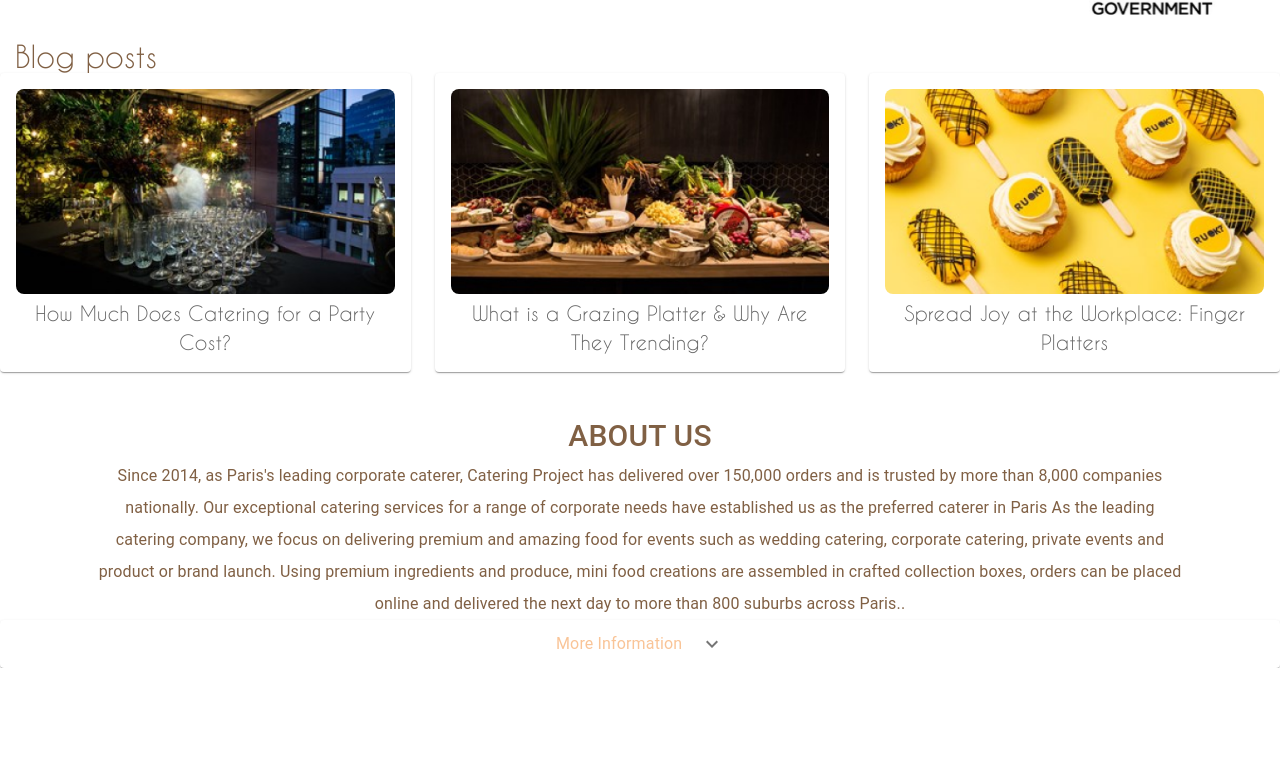
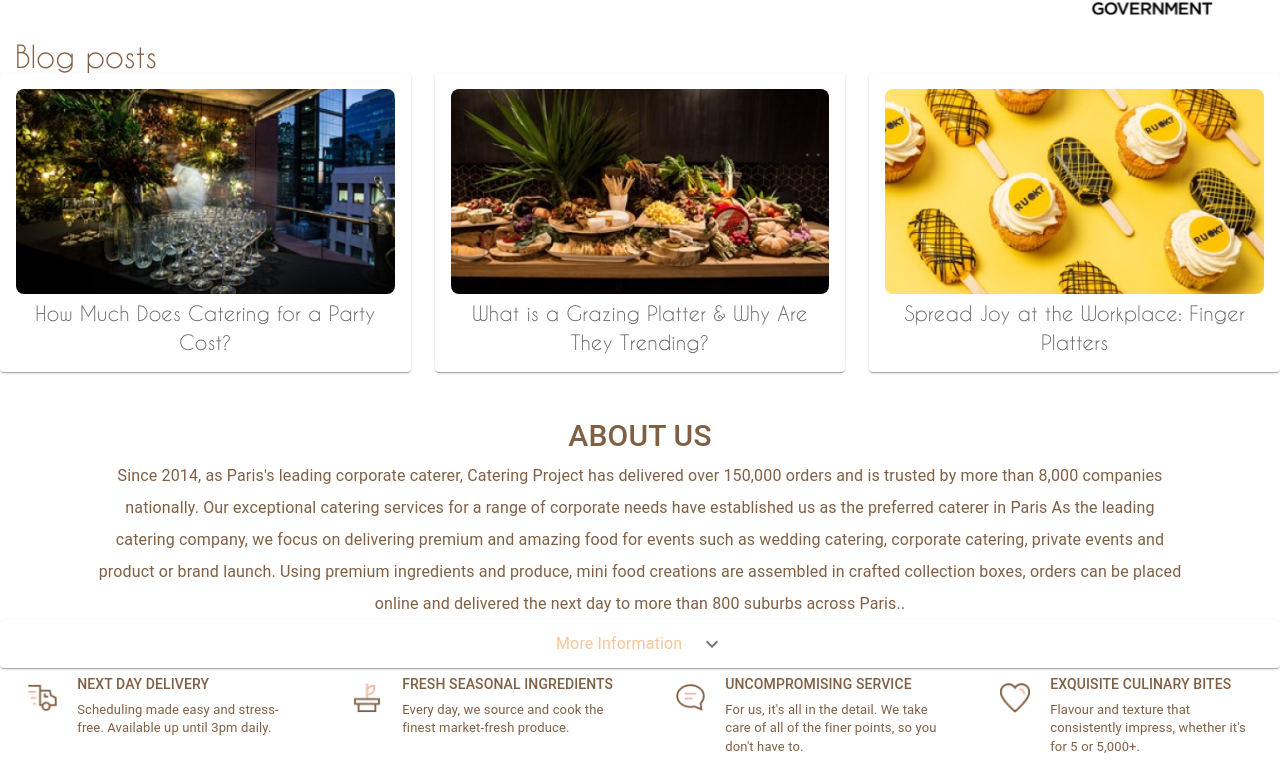
Before and after one commit to RovdoSophiya/SVC, a React (Create React App) app in the folder client/: page / in a window 1280 px wide. Shown: the part 2342-3122 px from the top of the page. Before the commit the page ends 3010 px from the top, so only its background shows below. Built offline with nearby package versions, Linux system fonts and the light colour scheme.

Commit message:
init: add description component

```diff
--- /dev/null
+++ b/client/src/assets/pages/_components/description/description.jsx
@@ -0,0 +1,84 @@
+import React from "react";
+import { Box, Card, CardContent, CardMedia, Typography } from "@mui/material";
+import Delivery from "../../../img/icons/delivery.png";
+import Plant from "../../../img/icons/plant.png";
+import Talk from "../../../img/icons/talk.png";
+import Heart from "../../../img/icons/heart.png";
+
+const descriptions = [
+  {
+    image: Delivery,
+    title: "NEXT DAY DELIVERY",
+    text: "Scheduling made easy and stress-free. Available up until 3pm daily.",
+  },
+  {
+    image: Plant,
+    title: "FRESH SEASONAL INGREDIENTS",
+    text: "Every day, we source and cook the finest market-fresh produce.",
+  },
+  {
+    image: Talk,
+    title: "UNCOMPROMISING SERVICE",
+    text: "For us, it's all in the detail. We take care of all of the finer points, so you don't have to.",
+  },
+  {
+    image: Heart,
+    title: "EXQUISITE CULINARY BITES",
+    text: "Flavour and texture that consistently impress, whether it's for 5 or 5,000+.",
+  },
+];
+
+const Description = () => {
+  return (
+    <div className="descriptionContainer">
+      <Box
+        display="flex"
+        flexDirection={{ xs: "column", sm: "row" }}
+        flexWrap="wrap"
+        justifyContent="space-around"
+        gap={2} // Используем gap для отступов между карточками
+      >
+        {descriptions.map((item, index) => (
+          <Card
+            key={index}
+            sx={{
+              width: { xs: "100%", sm: "45%", md: "22%" }, // Ширина карточки
+              display: "flex",
+              boxShadow: "none", // Убираем обводку
+              backgroundColor: "white", // Белый фон
+              borderRadius: "8px", // Закругление углов
+            }}
+          >
+            <CardMedia
+              component="img"
+              height="30" // Фиксированная высота
+              image={item.image}
+              alt={item.title}
+              sx={{ width: "30px", height: "30px", margin: "15px" }}
+            />
+            <CardContent sx={{ padding: "5px" }}>
+              <Typography
+                variant="h6"
+                gutterBottom
+                sx={{ fontSize: "14px", color: "rgba(128, 96, 68, 1)" }}
+              >
+                {item.title}
+              </Typography>
+              <Typography
+                variant="body2"
+                sx={{
+                  fontSize: "13px",
+                  color: "rgba(128, 96, 68, 1)",
+                }}
+              >
+                {item.text}
+              </Typography>
+            </CardContent>
+          </Card>
+        ))}
+      </Box>
+    </div>
+  );
+};
+
+export default Description;
--- a/client/src/assets/pages/mainPage/mainPage.jsx
+++ b/client/src/assets/pages/mainPage/mainPage.jsx
@@ -3,6 +3,7 @@ import Collections from "../_components/collections/collections";
 import Partners from "../_components/partners/partners";
 import Blog from "../_components/blog/blog";
 import About from "../_components/about/about";
+import Description from "../_components/description/description";
 
 const aboutText = {
   title: "ABOUT US",
@@ -57,6 +58,7 @@ const Main = () => {
         description={aboutText.description}
         moreInfo={aboutText.moreInfo}
       />
+      <Description />
     </div>
   );
 };
```
